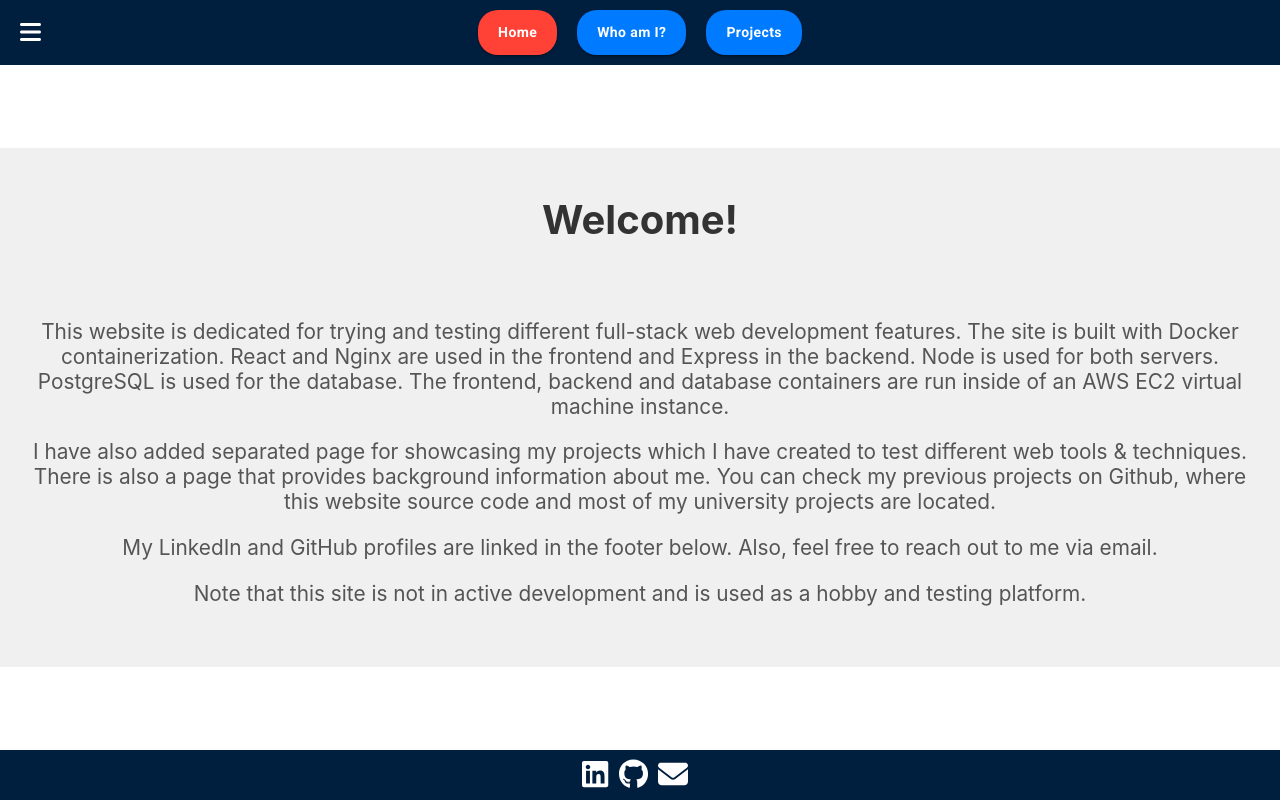
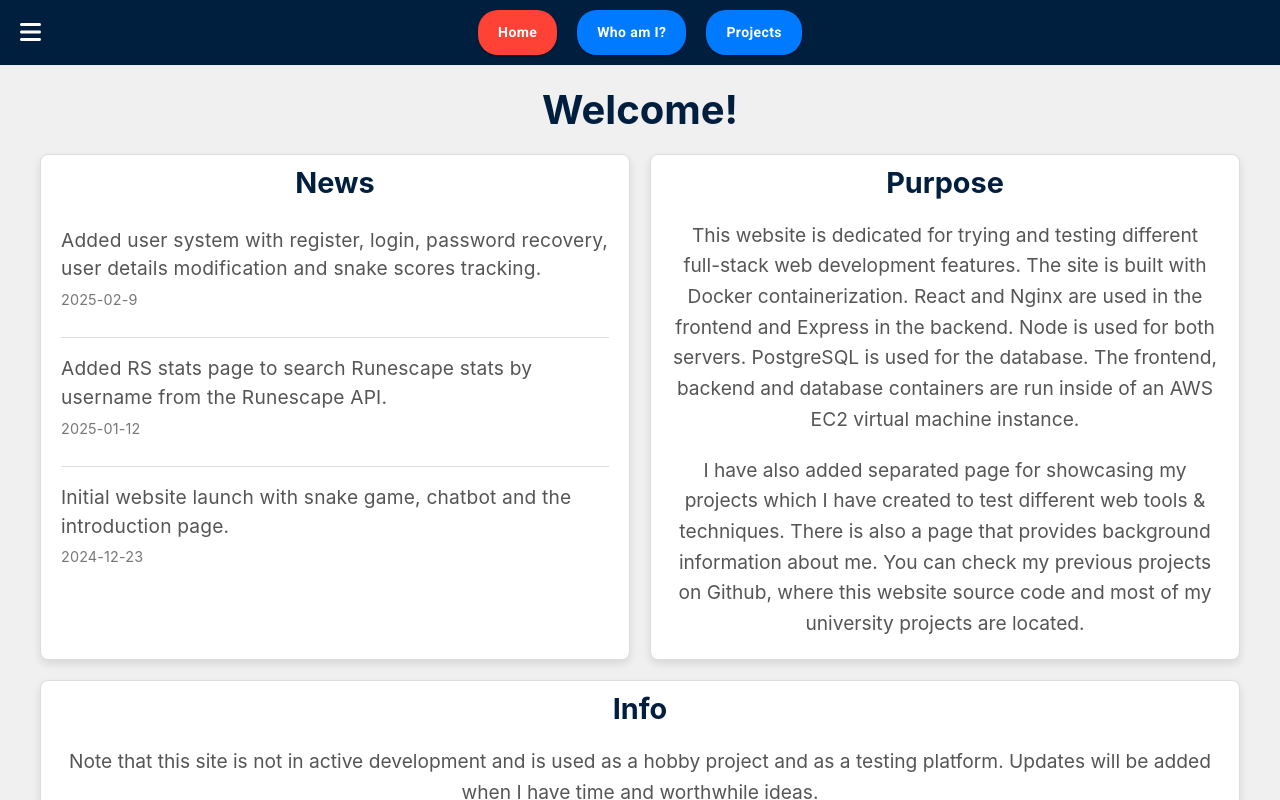
Before and after one commit to TuukkaSalonen/WebPage, a React (Create React App) app in the folder frontend/: page / in a window 1280 px wide. Built offline with nearby package versions, Linux system fonts and the light colour scheme; no server answers.

Commit message:
Update home page: add news section, separate previous text to site purpose and info sections

```diff
--- a/frontend/src/components/Home.jsx
+++ b/frontend/src/components/Home.jsx
@@ -1,5 +1,6 @@
 import React, { useEffect } from 'react';
 import './styling/Home.css';
+import { List, ListItem, ListItemText } from '@mui/material';
 
 export const Home = () => {
 	useEffect(() => {
@@ -8,31 +9,78 @@ export const Home = () => {
 			container.classList.add('fade-in');
 		}, 100);
 	});
+
+	// Temporary, will be replaced within database
+	const newsItems = [
+		{
+			date: '2025-02-9',
+			content: 'Added user system with register, login, password recovery, user details modification and snake scores tracking.',
+		},
+		{ date: '2025-01-12', content: 'Added RS stats page to search Runescape stats by username from the Runescape API.' },
+		{ date: '2024-12-23', content: 'Initial website launch with snake game, chatbot and the introduction page.' },
+	];
+
 	return (
 		<div className="home-container">
+			<h1>Welcome!</h1>
 			<div className="home-container-text">
-				<h1>Welcome!</h1>
+				<div className="site-news">
+					<h2>News</h2>
+					<List>
+						{newsItems.map((news, index) => (
+							<ListItem key={index}>
+								<ListItemText
+									primary={news.content}
+									secondary={news.date}
+									slotProps={{
+										primary: {
+											style: {
+												fontSize: '1.2rem',
+												color: '#555',
+												paddingBottom: '5px',
+												fontFamily:
+													'-apple-system, BlinkMacSystemFont, "Segoe UI", "Roboto", "Oxygen", "Ubuntu", "Cantarell", "Fira Sans", "Droid Sans", "Helvetica Neue", sans-serif',
+											},
+										},
+										secondary: {
+											style: {
+												fontSize: '0.9rem',
+												color: '#777',
+												fontFamily:
+													'-apple-system, BlinkMacSystemFont, "Segoe UI", "Roboto", "Oxygen", "Ubuntu", "Cantarell", "Fira Sans", "Droid Sans", "Helvetica Neue", sans-serif',
+											},
+										},
+									}}
+								/>
+							</ListItem>
+						))}
+					</List>
+				</div>
+				<div className="site-purpose">
+					<h2>Purpose</h2>
 					<p>
-					This website is dedicated for trying and testing different full-stack web
-					development features. The site is built with Docker containerization. React and
-					Nginx are used in the frontend and Express in the backend. Node is used for both
-					servers. PostgreSQL is used for the database. The frontend, backend and database
-					containers are run inside of an AWS EC2 virtual machine instance.
+						This website is dedicated for trying and testing different full-stack web development features. The site is built with Docker
+						containerization. React and Nginx are used in the frontend and Express in the backend. Node is used for both servers.
+						PostgreSQL is used for the database. The frontend, backend and database containers are run inside of an AWS EC2 virtual
+						machine instance.
 					</p>
 					<p>
-					I have also added separated page for showcasing my projects which I have created
-					to test different web tools & techniques. There is also a page that provides
-					background information about me. You can check my previous projects on Github,
-					where this website source code and most of my university projects are located.
+						I have also added separated page for showcasing my projects which I have created to test different web tools & techniques.
+						There is also a page that provides background information about me. You can check my previous projects on Github, where this
+						website source code and most of my university projects are located.
+					</p>
+				</div>
+				<div className="site-about">
+					<h2>Info</h2>
+					<p>
+						Note that this site is not in active development and is used as a hobby project and as a testing platform. Updates will be
+						added when I have time and worthwhile ideas.
 					</p>
 					<p>
-					My LinkedIn and GitHub profiles are linked in the footer below. Also, feel free
+						If you wish to contact me or view my projects, my LinkedIn and GitHub profiles are linked in the footer below. Also, feel free
 						to reach out to me via email.
 					</p>
-				<p>
-					Note that this site is not in active development and is used as a hobby and
-					testing platform.
-				</p>
+				</div>
 			</div>
 		</div>
 	);
--- a/frontend/src/components/styling/Home.css
+++ b/frontend/src/components/styling/Home.css
@@ -3,9 +3,8 @@
     flex-direction: column;
     align-items: center;
     justify-content: center;
-	height: 100%;
     background-color: #f0f0f0;
-	padding: 20px;
+    padding: 10px;
     text-align: center;
     opacity: 0;
     transform: translateY(20px);
@@ -21,44 +20,82 @@
 }
 
 .home-container-text {
+    display: grid;
+    grid-template-columns: 1fr 1fr;
+    grid-template-rows: auto auto;
+    gap: 20px;
+    width: 100%;
+    max-width: 1200px;
+}
+
+.home-container h1 {
+    font-size: 2.5rem;
+    margin: 10px 0px 20px 0px;
+    color: #001f3f;
+}
+
+.site-news, .site-purpose, .site-about {
+    background-color: #ffffff;
+    border: 1px solid #ddd;
+    border-radius: 8px;
+    padding: 0px 20px;
+    box-shadow: 0 4px 8px rgba(0, 0, 0, 0.1);
+}
+
+.site-news {
+    grid-column: 1;
+    grid-row: 1;
+}
+
+.site-purpose {
+    grid-column: 2;
+    grid-row: 1;
+}
+
+.site-about {
+    grid-column: 1 / span 2;
+    grid-row: 2;
     margin-bottom: 20px;
 }
 
-.home-container-text h1 {
-	font-size: 2.5rem;
-	margin-bottom: 75px;
+.site-news h2, .site-purpose h2, .site-about h2{
+    font-size: 1.8rem;
+    color: #001f3f;
+    margin: 10px 0px 20px 0px;
+}
+
+.site-news .MuiList-root {
+    padding: 0;
+}
+
+.site-news .MuiListItem-root {
+    border-bottom: 1px solid #ddd;
+    padding: 0px;
+    margin-bottom: 10px;
+}
+
+.site-news .MuiListItem-root:last-child {
+    border-bottom: none;
 }
 
 .home-container-text p {
-	font-size: 1.3rem;
+    font-size: 1.2rem;
     color: #555;
+    line-height: 1.6;
+    margin-bottom: 20px;
 }
 
-.home-container-social {
+@media screen and (max-width: 700px) {
+    .home-container-text {
         display: flex;
-	gap: 20px;
+        flex-direction: column;
     }
 
-.home-container-social a {
-	color: #333;
-	transition: color 0.3s;
+    .home-container-text h1 {
+        font-size: 2rem;
     }
 
-.home-container-social a:hover {
-	color: #0073b1; /* LinkedIn color */
-}
-
-.home-container-social a:nth-child(2):hover {
-	color: #000000; /* GitHub color */
-}
-
-.home-container-social a:nth-child(3):hover {
-	color: #d44638; /* Email color */
-}
-
-@media screen and (max-width: 600px) {
-	.home-container {
-		padding: 10px;
-		height: auto; /* Adjust height to auto for smaller screens */
+    .MuiListItemText-primary {
+        text-align: center;
     }
 }
```
Lines whose indentation alone changed are shown as unchanged.
